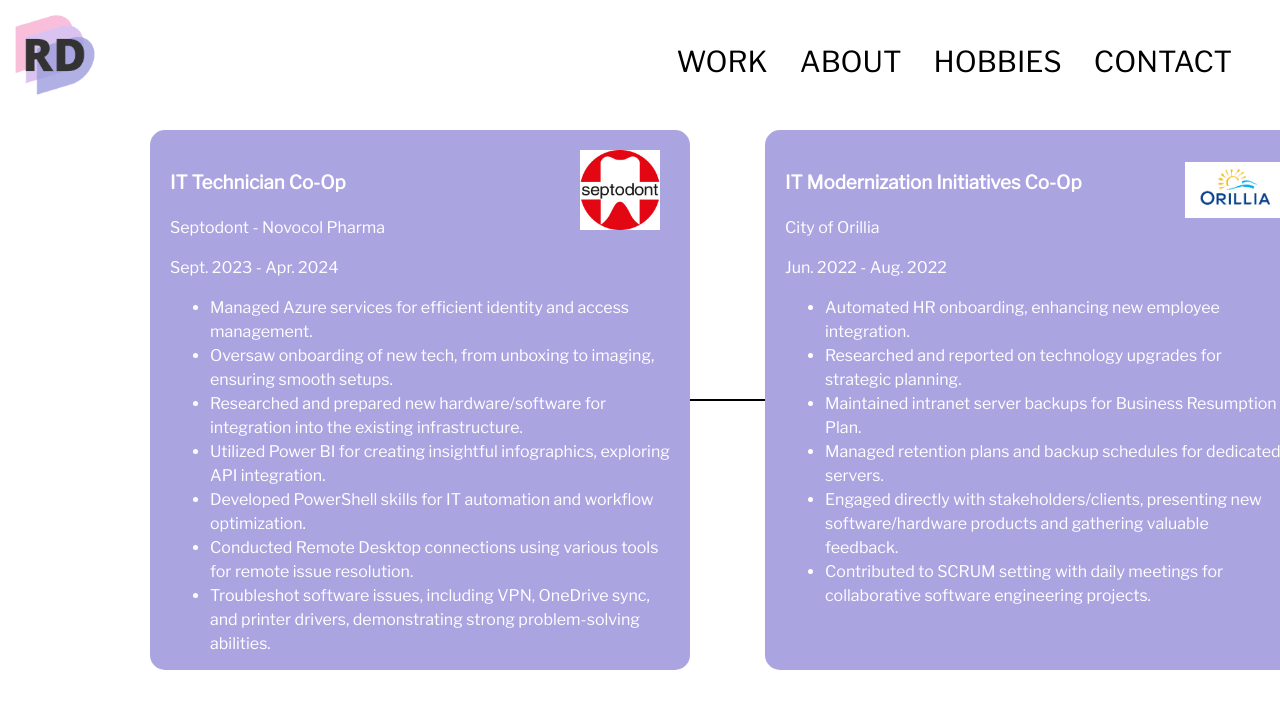
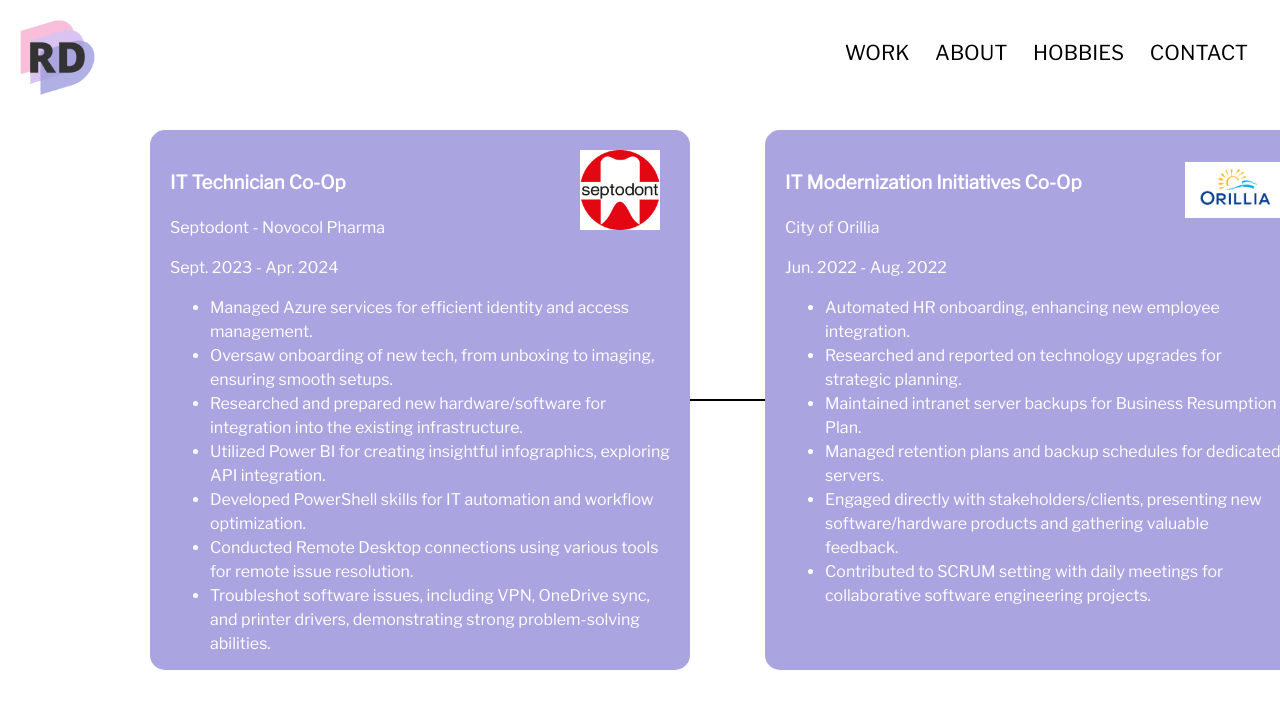
Before and after one commit to RoaringRohan/personal-portfolio, a React (Create React App) app: page /work in a window 1280 px wide. Shown: the top 708 px of the page. Built offline with nearby package versions, Linux system fonts and the light colour scheme.

Commit message:
Fixed Nav bar for all screens

```diff
--- a/src/components/Nav/index.scss
+++ b/src/components/Nav/index.scss
@@ -1,7 +1,7 @@
 .nav {
     .navbar {
         position: fixed;
-        top: -100px; /* Initial position off-screen */
+        top: -200px; /* Initial position off-screen */
         width: 100%;
         background: transparent;
         z-index: 100;
@@ -21,9 +21,10 @@
             align-items: center;
 
             .logo {
-                width: 110px;
+                width: 8vw; /* Use vw for responsive width */
                 height: auto;
-                margin-right: 20px;
+                margin-left: 0.5vw; /* Use vw for responsive margin */
+                margin-top: 0.5vw;
             }
         }
 
@@ -31,12 +32,12 @@
             display: flex;
             float: right;
             list-style-type: none;
-            margin-top: 2rem;
-            margin-right: 2.5rem;
+            margin-top: 1vw; /* Use vw for responsive margin */
+            margin-right: 2vw; /* Use vw for responsive margin */
         }
 
         ul li {
-            padding-left: 1rem;
+            padding-left: 1vw; /* Use vw for responsive padding */
             font-weight: 550;
         }
 
@@ -44,10 +45,89 @@
             display: block;
             text-decoration: none;
             color: black;
-            font-size: 1.8rem;
-            padding: 0.5rem;
+            font-size: 1.8vw; /* Use vw for font sizes */
+            padding: 0.5vw; /* Use vw for responsive padding */
             text-transform: uppercase;
             transition: 0.5s;
+        }
+
+        @media only screen and (max-width: 450px) {
+            .logo-container .logo {
+                width: 15vw; /* Use vw for responsive width */
+                height: auto;
+                margin-left: 2vw; /* Use vw for responsive margin */
+                margin-top: 2vw;
+            }
+
+            ul {
+                margin-top: 6vw; /* Use vw for responsive margin */
+                margin-right: 3vw; /* Use vw for responsive margin */
+            }
+
+            ul li a {
+                font-size: 3.6vw; /* Styles for iPhone 11 or similar-sized devices */
+            }
+        }
+
+        @media only screen and (min-width: 768px) and (max-width: 1440px) {
+            ul {
+                margin-top: 2.5vw; /* Use vw for responsive margin */
+                margin-right: 2vw; /* Use vw for responsive margin */
+            }
+
+            ul li a {
+                font-size: 1.6vw; /* Styles for 15" laptop or similar-sized devices */
+            }
+
+            ul:hover li a {
+                transform: scale(1.2);
+                opacity: 0.2;
+                filter: blur(1rem);
+            }
+
+            ul li a:hover {
+                transform: scale(1.2);
+                opacity: 1;
+                filter: blur(0);
+                text-decoration: none;
+            }
+
+            ul li a:before {
+                content: '';
+                position: absolute;
+                top: 0;
+                left: 0;
+                width: 100%;
+                height: 100%;
+                transition: 0.5s;
+                background: #BE77CA;
+                transform-origin: right;
+                transform: scaleX(0);
+                z-index: -1;
+            }
+
+            ul li a:hover:before {
+                transition: transform 0.5s;
+                transform-origin: left;
+                transform: scaleX(1);
+            }
+        }
+
+        @media only screen and (min-width: 1441px) {
+            .logo-container .logo {
+                width: 7vw; /* Use vw for responsive width */
+                height: auto;
+                margin-left: 1vw; /* Use vw for responsive margin */
+                margin-top: 1vw;
+            }
+
+            ul {
+                margin-top: 2.3vw; /* Use vw for responsive margin */
+                margin-right: 2vw; /* Use vw for responsive margin */
+            }
+
+            ul li a {
+                font-size: 1.4vw; /* Styles for 24" monitor or similar-sized devices */
             }
 
             ul:hover li a {
@@ -84,3 +164,4 @@
             }
         }
     }
+}
```
Also changed, not shown: src/components/Home/index.js (indentation only). Lines whose indentation alone changed are shown as unchanged.
